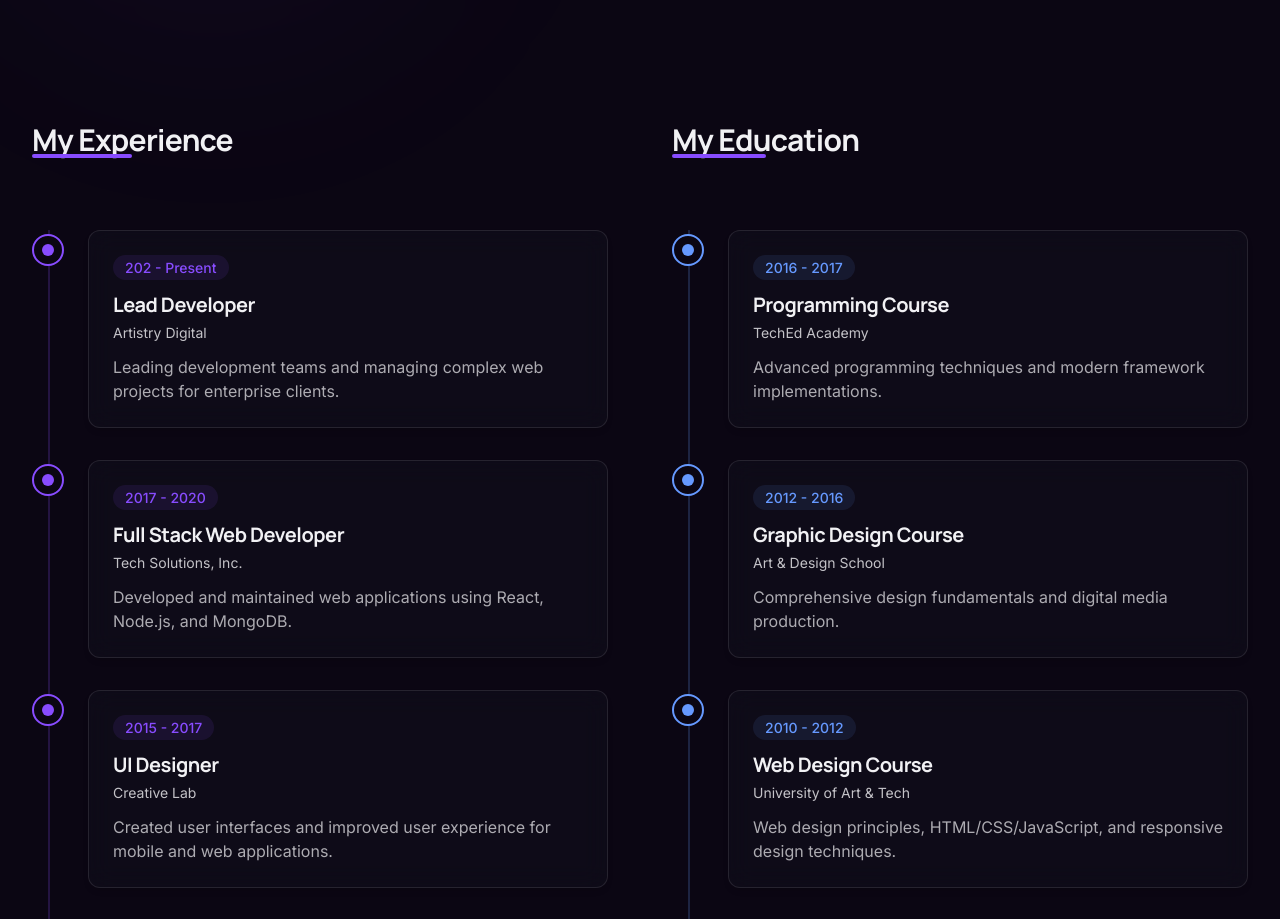
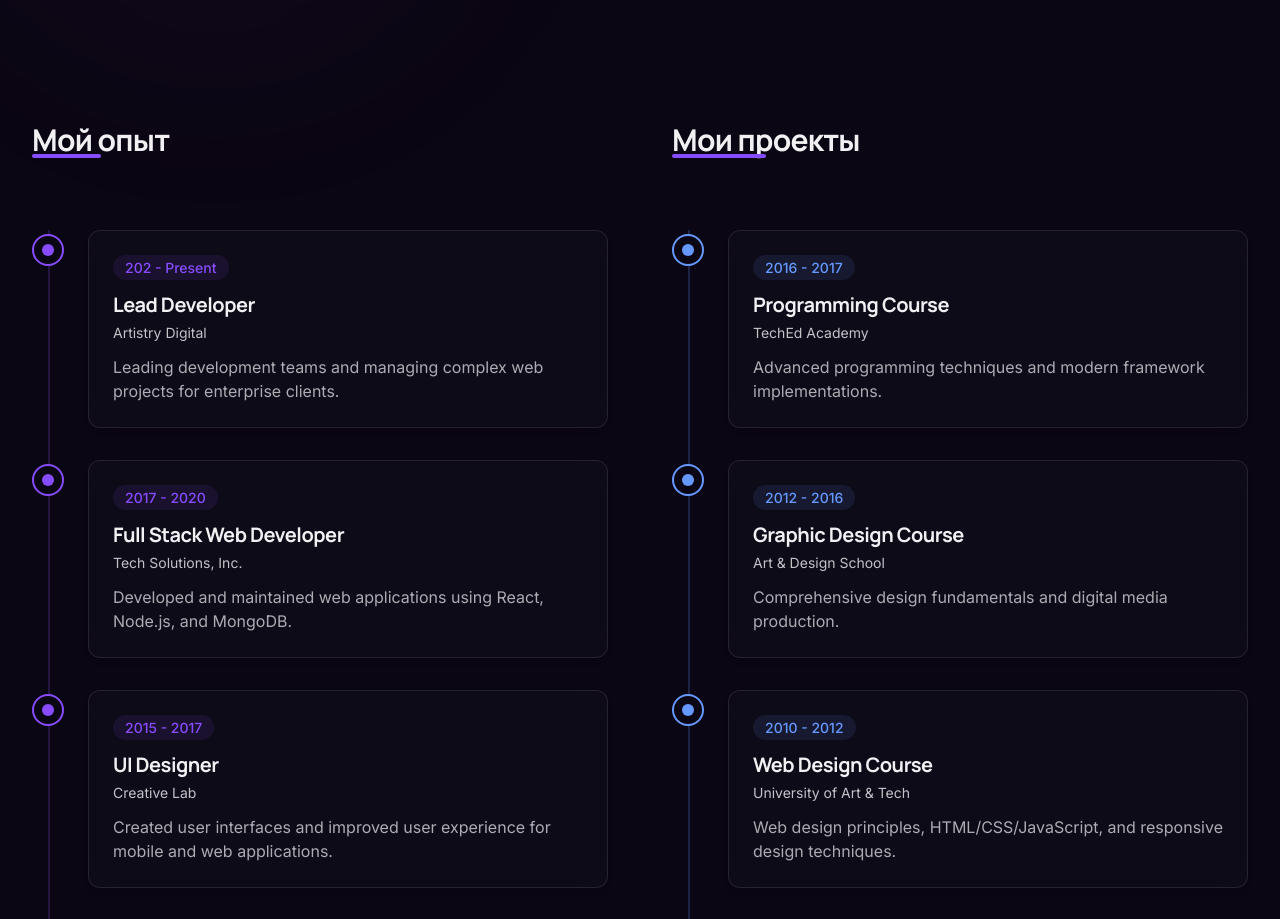
Before and after one commit to 123dsaffff/Portfolio, a React (Vite) app: page / in a window 1280 px wide. Shown: the part 3240-4159 px from the top of the page. Built offline with nearby package versions, Linux system fonts and the light colour scheme.

Commit message:
Update Experience.tsx

```diff
--- a/src/components/Experience.tsx
+++ b/src/components/Experience.tsx
@@ -87,7 +87,7 @@ export function Experience() {
             "transition-all duration-700 transform",
             isInView ? "translate-x-0 opacity-100" : "-translate-x-10 opacity-0"
           )}>
-            <h2 className="section-title">My Experience</h2>
+            <h2 className="section-title">Мой опыт</h2>
 
             <div className="mt-10 space-y-8 relative">
               {/* Vertical timeline line */}
@@ -122,7 +122,7 @@ export function Experience() {
             "transition-all duration-700 transform",
             isInView ? "translate-x-0 opacity-100" : "translate-x-10 opacity-0"
           )}>
-            <h2 className="section-title">My Education</h2>
+            <h2 className="section-title">Мои проекты</h2>
 
             <div className="mt-10 space-y-8 relative">
               {/* Vertical timeline line */}
```
